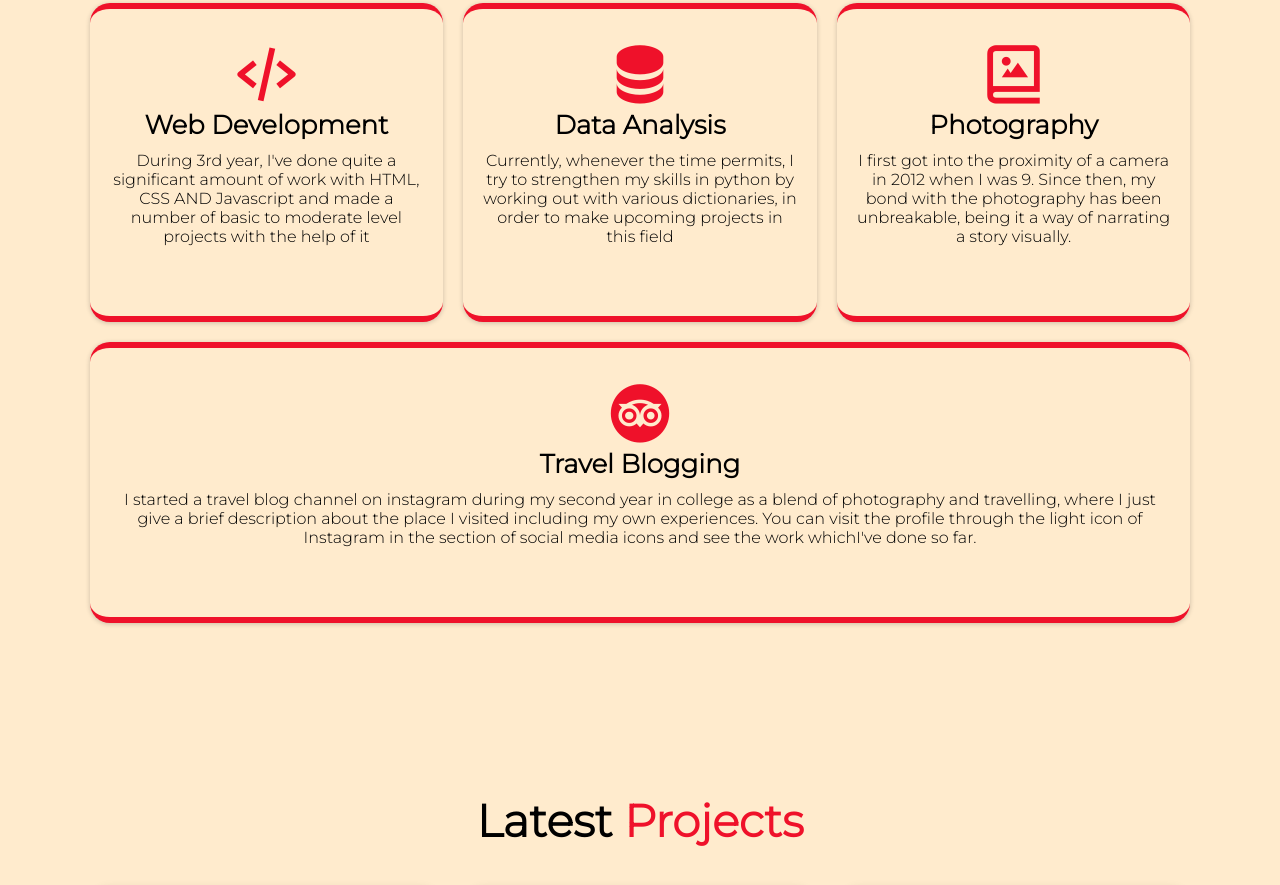
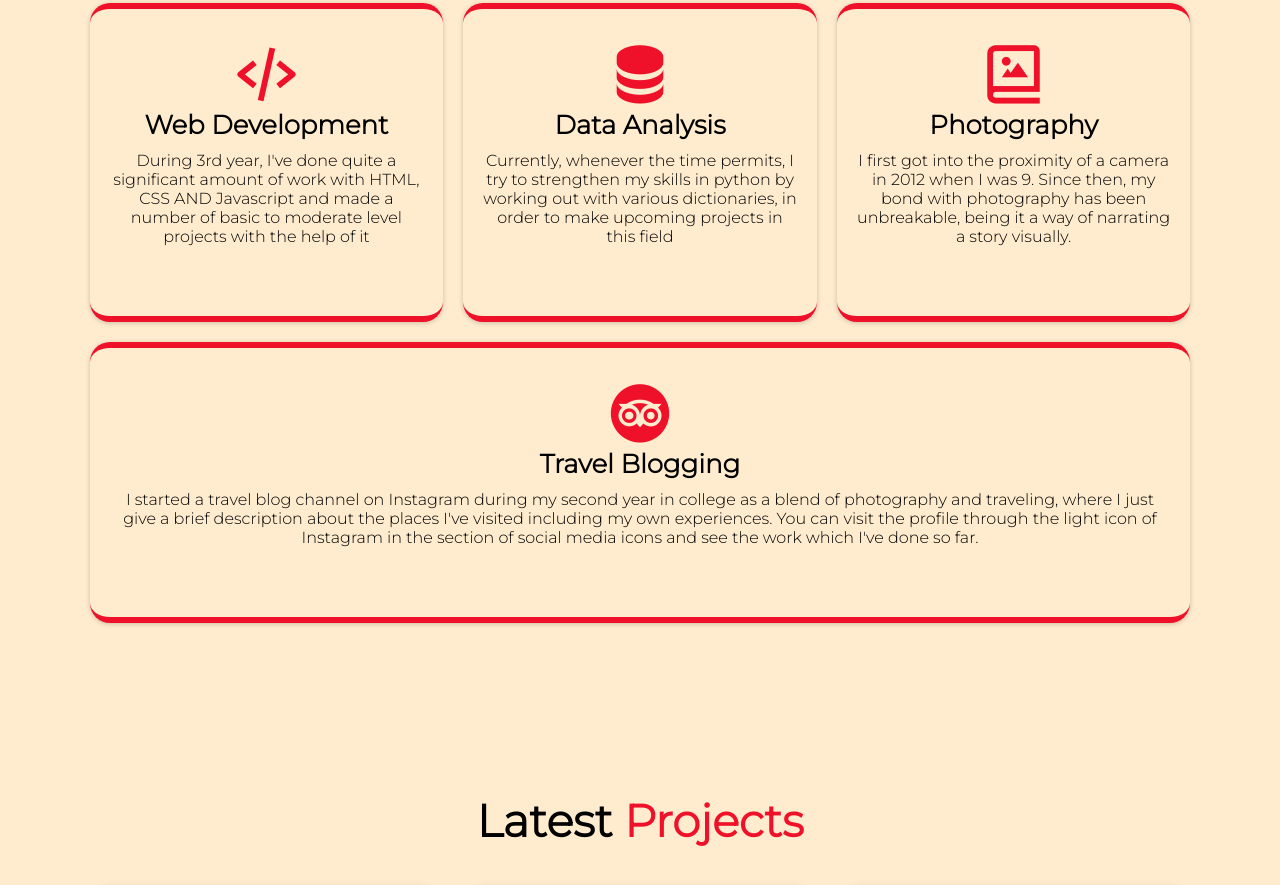
Before and after one commit to projswithSam/samyakkulsh, a plain HTML site: page index.html in a window 1280 px wide. Shown: the part 1802-2687 px from the top of the page. Drawn offline with nearby package versions, Linux system fonts and the light colour scheme; some packages are replaced by stand-ins of ours; a script that the page names is missing; a web font is replaced by a local one.

Commit message:
Update index.html

```diff
--- a/index.html
+++ b/index.html
@@ -107,13 +107,13 @@
             <div class="services-box">
                 <i class='bx bx-photo-album'></i>
                 <h3>Photography</h3>
-                <p>I first got into the proximity of a camera in 2012 when I was 9. Since then, my bond with the photography has been unbreakable, being it a way of narrating a story visually.</p>
+                <p>I first got into the proximity of a camera in 2012 when I was 9. Since then, my bond with photography has been unbreakable, being it a way of narrating a story visually.</p>
 
             </div>
             <div class="services-box">
                 <i class='bx bxl-trip-advisor' ></i>
                 <h3>Travel Blogging</h3>
-                <p>I started a travel blog channel on instagram during my second year in college as a blend of photography and travelling, where I just give a brief description about the place I visited including my own experiences. You can visit the profile through the light icon of Instagram in the section of social media icons and see the work whichI've done so far.</p>
+                <p>I started a travel blog channel on Instagram during my second year in college as a blend of photography and traveling, where I just give a brief description about the places I've visited including my own experiences. You can visit the profile through the light icon of Instagram in the section of social media icons and see the work which I've done so far.</p>
 
             </div>
         </div>
```
